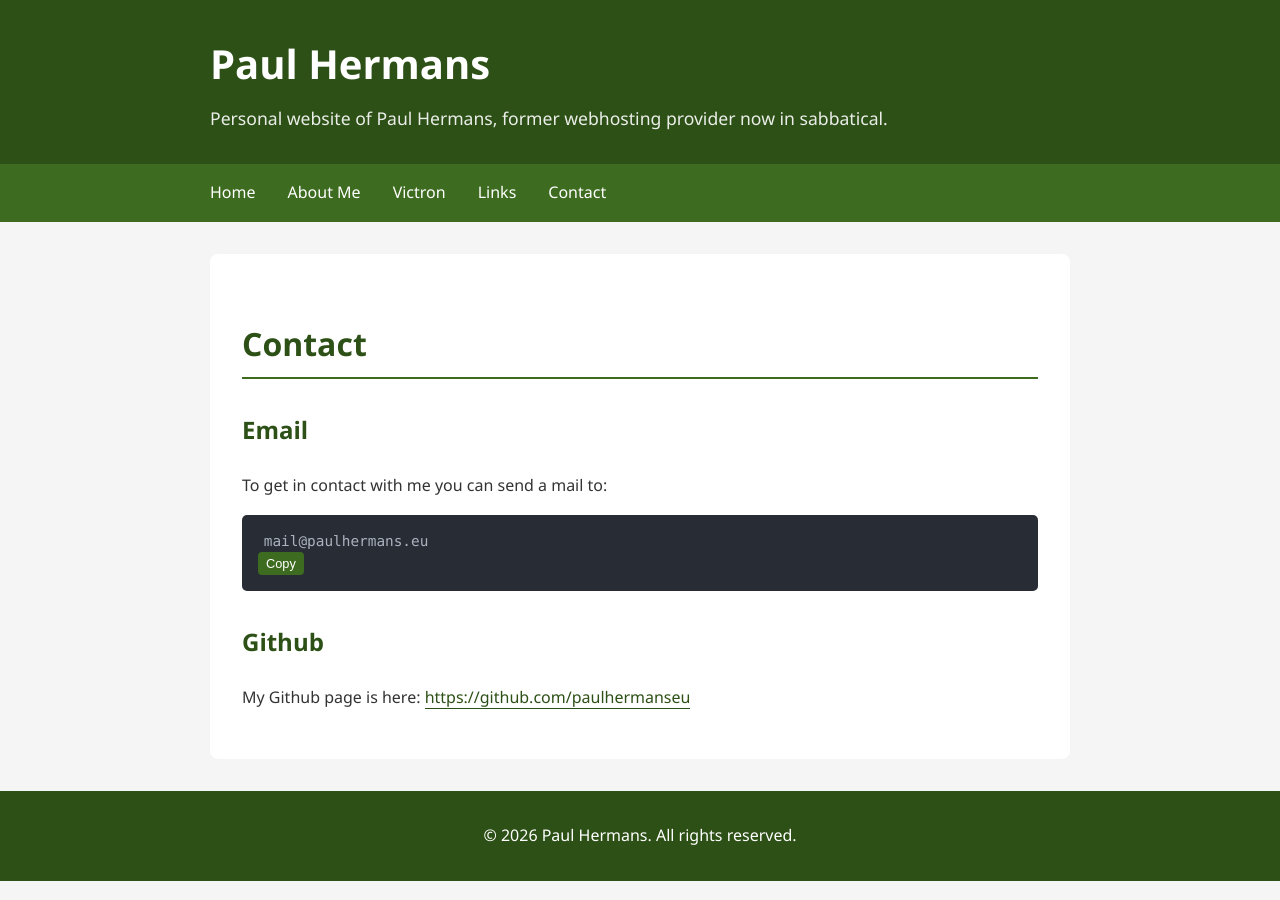
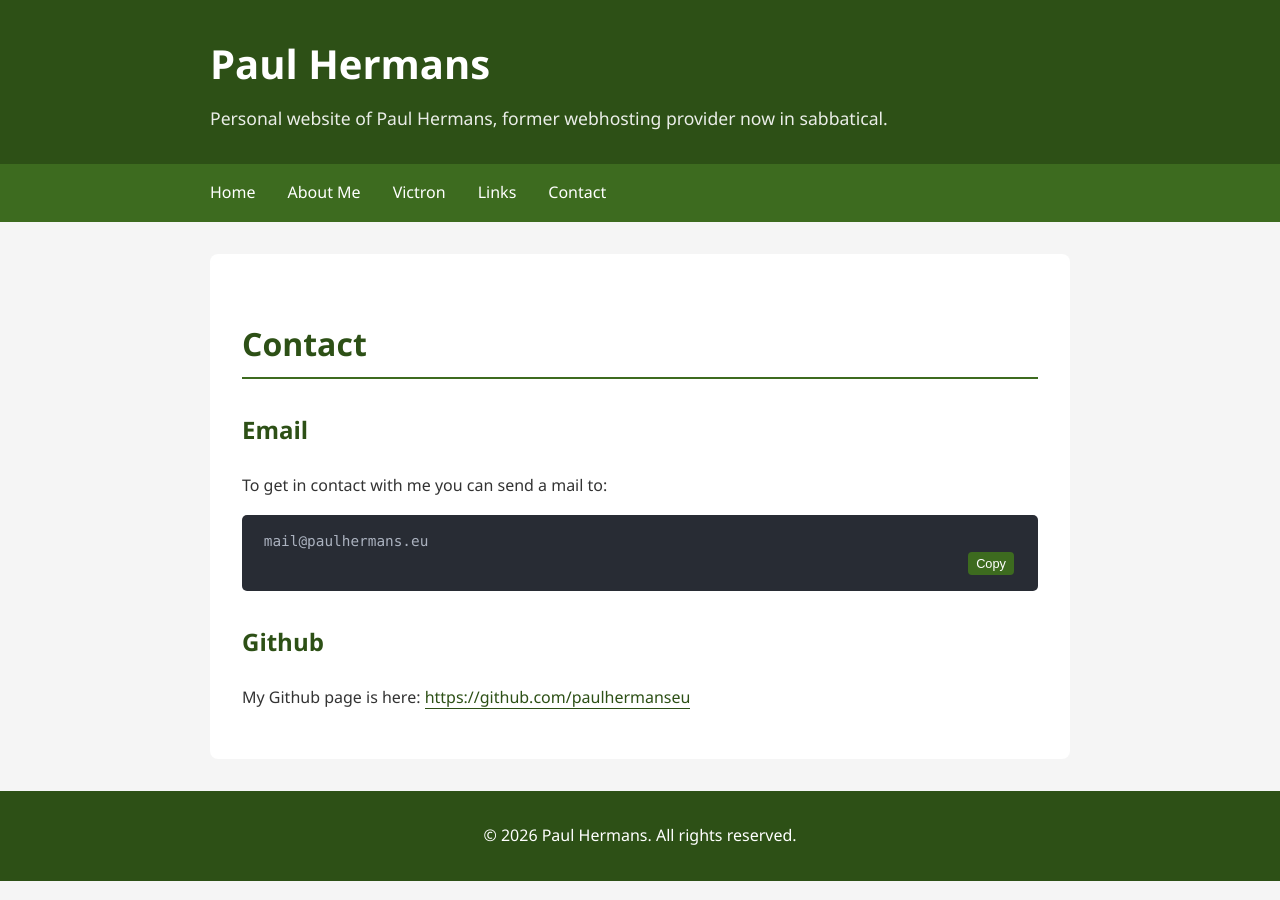
Before and after one commit to paulhermanseu/paulhermans.eu, a Jekyll site: the page built from contact.md, in a window 1280 px wide. Built offline with Jekyll 4.4.1, drawn with Linux system fonts in a browser that asks for light colours.

Commit message:
Add float and z-index to copy-button styles

```diff
--- a/_layouts/default.html
+++ b/_layouts/default.html
@@ -253,6 +253,7 @@
             position: sticky;
             top: 8px;
             right: 8px;
+            float: right;
             padding: 4px 8px;
             font-size: 0.8rem;
             background-color: #3d6b1f;
@@ -260,6 +261,7 @@
             border: none;
             border-radius: 4px;
             cursor: pointer;
+            z-index: 10;
         }
 
         .copy-button:hover {
```
